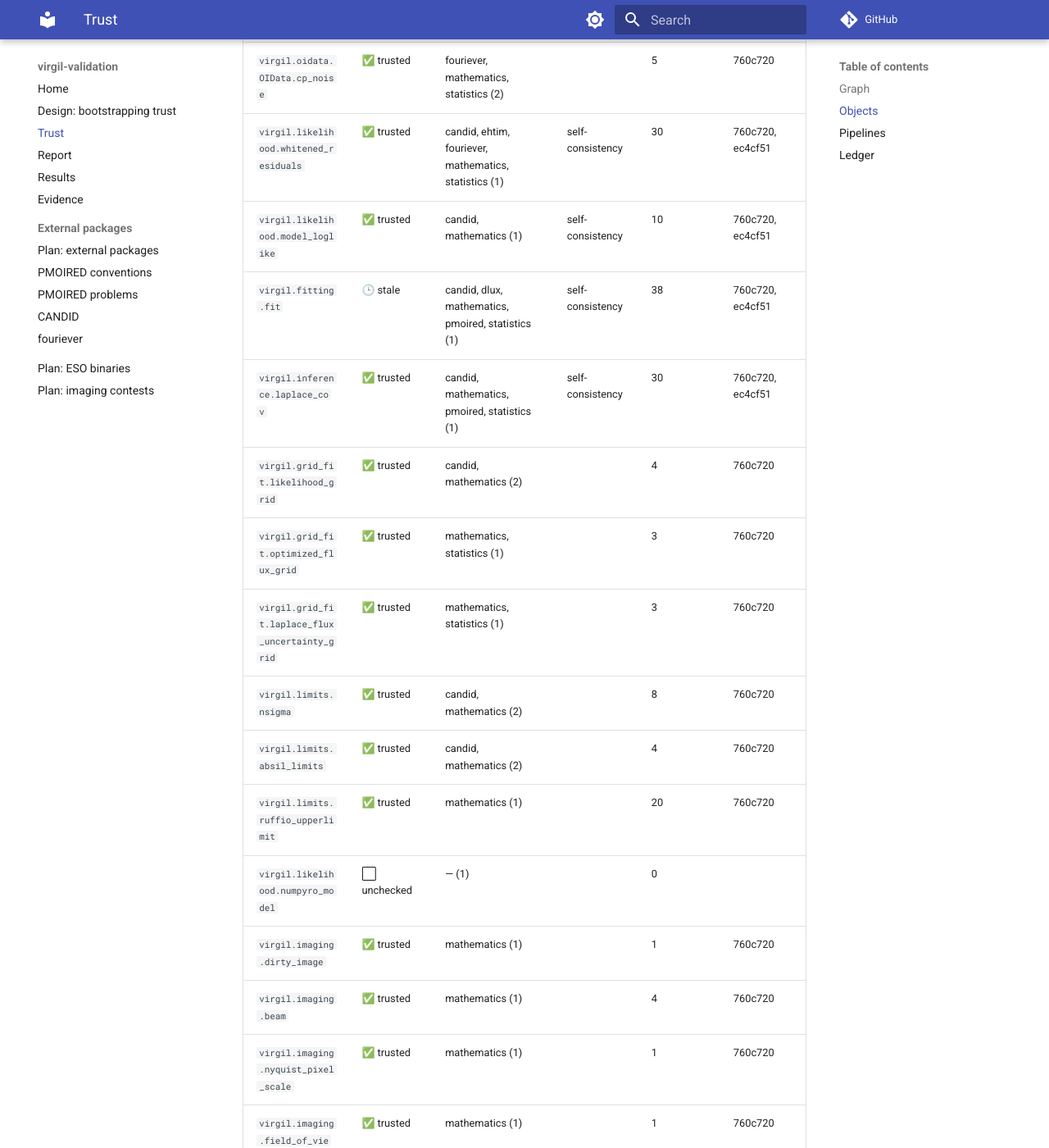
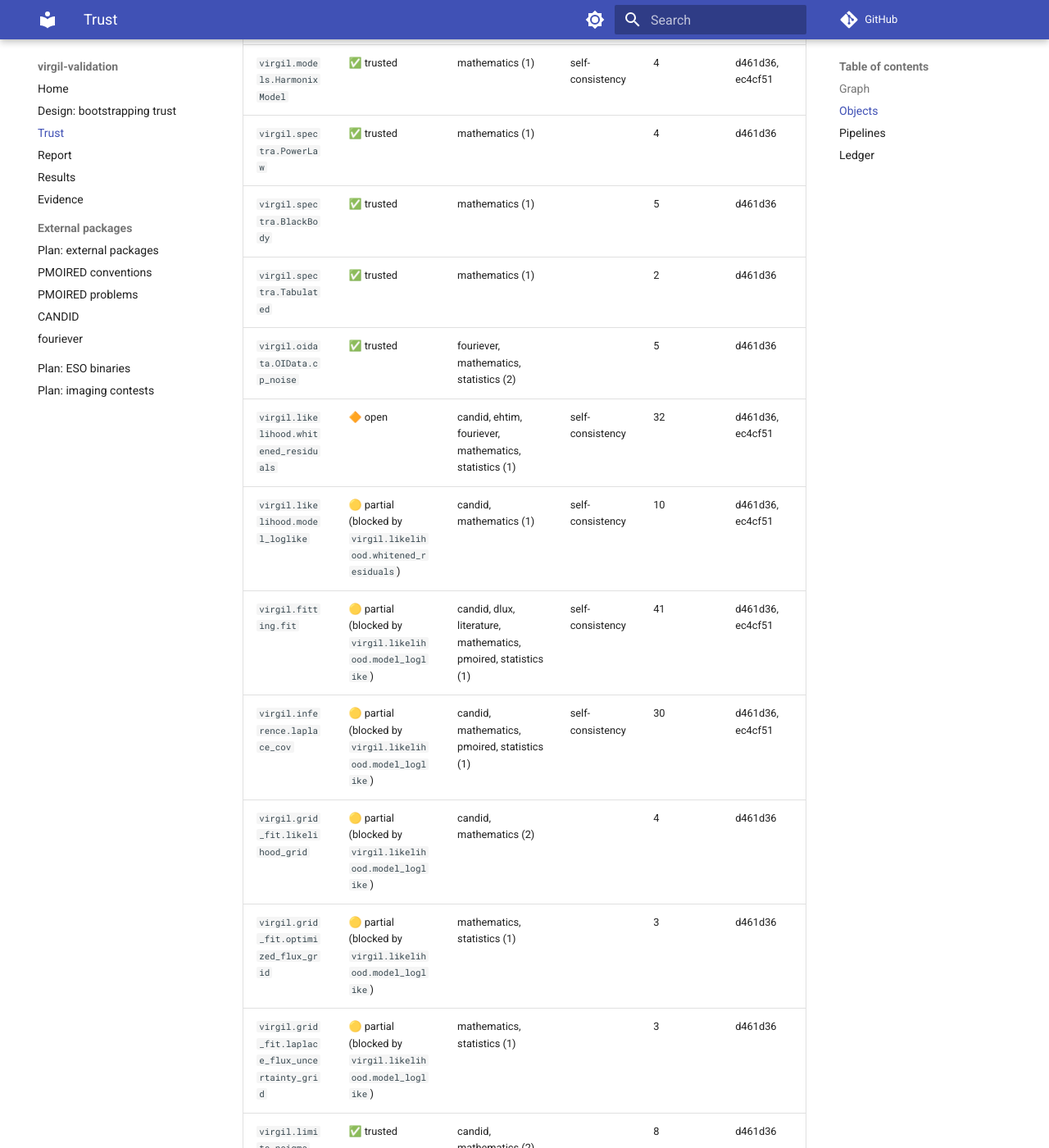
Before and after one commit to benjaminpope/virgil-validation, an MkDocs documentation site: the page built from docs/trust.md, in a window 1280 px wide and 1400 px high, scrolled down 3164 px. Shown: the whole window at 82% size. Built offline with MkDocs 1.6.1 and Material for MkDocs 9.7.7, drawn with Linux system fonts in a browser that asks for light colours; comment, search, counter and statistics services are not loaded; some of the changed text lies outside the part shown.

Commit message:
Pin virgil d461d36 (virgil#171 changed fitting.fit); regenerate evidence
Co-Authored-By: Claude Opus 5.5 <noreply@anthropic.com>

```diff
--- a/docs/trust.md
+++ b/docs/trust.md
@@ -2,10 +2,10 @@
 
 <!-- Generated by scripts/trust.py from trust/graph.yml, trust/ledger.yml and the evidence. Do not edit. -->
 
-- Evidence from local on 2026-10-05T00:47:20+00:00, virgil `760c7209ea`
+- Evidence from local on 2026-10-05T00:58:36+00:00, virgil `d461d361fe`
 - Evidence from virgil-ci on 2026-10-04T03:34:49+00:00, virgil `ec4cf51530` ([run](https://github.com/benjaminpope/virgil/actions/runs/37173979477))
 
-Statuses: ✅ trusted 64, 🕒 stale 1, ⬜ unchecked 4.
+Statuses: ✅ trusted 56, 🟡 partial 8, 🔶 open 1, ⬜ unchecked 4.
 
 A node is **trusted** when it passes checks against enough distinct strong roots
 (mathematics, standards, statistics, literature, or a trusted package) and every
@@ -134,74 +134,74 @@ flowchart BT
 
 | object | status | strong roots (needed) | weak | tests | evidence on virgil |
 | --- | --- | --- | --- | --- | --- |
-| `virgil.oifits.read_oifits` | ✅ trusted | mathematics, pmoired, standards (2) |  | 16 | 760c720 |
-| `virgil.oidata.OIData` | ✅ trusted | mathematics, standards (1) | self-consistency | 16 | 760c720, ec4cf51 |
-| `virgil.oidata.find_uv_grid` | ✅ trusted | mathematics (1) |  | 3 | 760c720 |
-| `virgil.coverage.vlti_oidata` | ✅ trusted | standards (1) |  | 1 | 760c720 |
+| `virgil.oifits.read_oifits` | ✅ trusted | literature, mathematics, pmoired, standards (2) |  | 20 | d461d36 |
+| `virgil.oidata.OIData` | ✅ trusted | literature, mathematics, standards (1) | self-consistency | 20 | d461d36, ec4cf51 |
+| `virgil.oidata.find_uv_grid` | ✅ trusted | mathematics (1) |  | 3 | d461d36 |
+| `virgil.coverage.vlti_oidata` | ✅ trusted | standards (1) |  | 1 | d461d36 |
 | `virgil.amigo.load_oi_data` | ⬜ unchecked | — (1) |  | 0 |  |
-| `virgil.models.PointSource` | ✅ trusted | candid, mathematics, pmoired (1) |  | 13 | 760c720 |
-| `virgil.models.GaussianDisk` | ✅ trusted | mathematics, pmoired (1) |  | 13 | 760c720 |
-| `virgil.models.EllipticalGaussian` | ✅ trusted | mathematics, pmoired (1) |  | 14 | 760c720 |
-| `virgil.models.UniformDisk` | ✅ trusted | candid, mathematics, pmoired (1) |  | 18 | 760c720, ec4cf51 |
-| `virgil.models.ModulatedGaussianRim` | ✅ trusted | mathematics, pmoired (2) |  | 17 | 760c720, ec4cf51 |
-| `virgil.models.GaussianArc` | ✅ trusted | mathematics (1) |  | 4 | 760c720 |
-| `virgil.models.BinaryModelCartesian` | ✅ trusted | mathematics, pmoired (2) |  | 4 | 760c720 |
-| `virgil.models.BinaryModelAngular` | ✅ trusted | mathematics, pmoired (1) |  | 3 | 760c720 |
-| `virgil.models.Image` | ✅ trusted | ehtim, mathematics, standards (1) |  | 7 | 760c720, ec4cf51 |
-| `virgil.models.Image.model_on_grid` | ✅ trusted | mathematics (1) | self-consistency | 9 | 760c720, ec4cf51 |
-| `virgil.models.Image.from_model` | ✅ trusted | mathematics (1) |  | 1 | 760c720 |
-| `virgil.models.SourceModel.render` | ✅ trusted | mathematics, standards (1) | self-consistency | 18 | 760c720, ec4cf51 |
-| `virgil.models.Resolved` | ✅ trusted | mathematics, pmoired (1) |  | 3 | 760c720 |
-| `virgil.models.Rotated` | ✅ trusted | mathematics (1) |  | 4 | 760c720 |
-| `virgil.models.System` | ✅ trusted | candid, dlux, mathematics, pmoired, standards (1) |  | 26 | 760c720 |
-| `virgil.models.GravityDarkenedStar` | ✅ trusted | golden:dholakia, mathematics (1) |  | 3 | 760c720, ec4cf51 |
-| `virgil.models.cvis_limb_darkened_disk` | ✅ trusted | mathematics (1) |  | 5 | 760c720 |
-| `virgil.models.LimbDarkenedDisk` | ✅ trusted | mathematics (1) |  | 22 | 760c720 |
-| `virgil.models.QuadraticLimbDarkenedDisk` | ✅ trusted | literature, mathematics, pmoired, standards (1) |  | 11 | 760c720 |
-| `virgil.models.SquareRootLimbDarkenedDisk` | ✅ trusted | literature, mathematics, pmoired (1) |  | 8 | 760c720 |
-| `virgil.models.FlaredDiskGaussian` | ✅ trusted | mathematics (1) |  | 4 | 760c720 |
-| `virgil.models.FlaredDiskHG` | ✅ trusted | mathematics (1) |  | 5 | 760c720 |
-| `virgil.models.FlaredDiskPowerLaw` | ✅ trusted | mathematics (1) |  | 5 | 760c720 |
-| `virgil.models.HarmonixModel` | ✅ trusted | mathematics (1) | self-consistency | 4 | 760c720, ec4cf51 |
-| `virgil.spectra.PowerLaw` | ✅ trusted | mathematics (1) |  | 4 | 760c720 |
-| `virgil.spectra.BlackBody` | ✅ trusted | mathematics (1) |  | 5 | 760c720 |
-| `virgil.spectra.Tabulated` | ✅ trusted | mathematics (1) |  | 2 | 760c720 |
-| `virgil.oidata.OIData.cp_noise` | ✅ trusted | fouriever, mathematics, statistics (2) |  | 5 | 760c720 |
-| `virgil.likelihood.whitened_residuals` | ✅ trusted | candid, ehtim, fouriever, mathematics, statistics (1) | self-consistency | 30 | 760c720, ec4cf51 |
-| `virgil.likelihood.model_loglike` | ✅ trusted | candid, mathematics (1) | self-consistency | 10 | 760c720, ec4cf51 |
-| `virgil.fitting.fit` | 🕒 stale | candid, dlux, mathematics, pmoired, statistics (1) | self-consistency | 38 | 760c720, ec4cf51 |
-| `virgil.inference.laplace_cov` | ✅ trusted | candid, mathematics, pmoired, statistics (1) | self-consistency | 30 | 760c720, ec4cf51 |
-| `virgil.grid_fit.likelihood_grid` | ✅ trusted | candid, mathematics (2) |  | 4 | 760c720 |
-| `virgil.grid_fit.optimized_flux_grid` | ✅ trusted | mathematics, statistics (1) |  | 3 | 760c720 |
-| `virgil.grid_fit.laplace_flux_uncertainty_grid` | ✅ trusted | mathematics, statistics (1) |  | 3 | 760c720 |
-| `virgil.limits.nsigma` | ✅ trusted | candid, mathematics (2) |  | 8 | 760c720 |
-| `virgil.limits.absil_limits` | ✅ trusted | candid, mathematics (2) |  | 4 | 760c720 |
-| `virgil.limits.ruffio_upperlimit` | ✅ trusted | mathematics (1) |  | 20 | 760c720 |
+| `virgil.models.PointSource` | ✅ trusted | candid, mathematics, pmoired (1) |  | 13 | d461d36 |
+| `virgil.models.GaussianDisk` | ✅ trusted | mathematics, pmoired (1) |  | 13 | d461d36 |
+| `virgil.models.EllipticalGaussian` | ✅ trusted | mathematics, pmoired (1) |  | 14 | d461d36 |
+| `virgil.models.UniformDisk` | ✅ trusted | candid, mathematics, pmoired (1) |  | 18 | d461d36, ec4cf51 |
+| `virgil.models.ModulatedGaussianRim` | ✅ trusted | mathematics, pmoired (2) |  | 17 | d461d36, ec4cf51 |
+| `virgil.models.GaussianArc` | ✅ trusted | mathematics (1) |  | 4 | d461d36 |
+| `virgil.models.BinaryModelCartesian` | ✅ trusted | mathematics, pmoired (2) |  | 4 | d461d36 |
+| `virgil.models.BinaryModelAngular` | ✅ trusted | mathematics, pmoired (1) |  | 3 | d461d36 |
+| `virgil.models.Image` | ✅ trusted | ehtim, mathematics, standards (1) |  | 7 | d461d36, ec4cf51 |
+| `virgil.models.Image.model_on_grid` | ✅ trusted | mathematics (1) | self-consistency | 9 | d461d36, ec4cf51 |
+| `virgil.models.Image.from_model` | ✅ trusted | mathematics (1) |  | 1 | d461d36 |
+| `virgil.models.SourceModel.render` | ✅ trusted | mathematics, standards (1) | self-consistency | 18 | d461d36, ec4cf51 |
+| `virgil.models.Resolved` | ✅ trusted | mathematics, pmoired (1) |  | 3 | d461d36 |
+| `virgil.models.Rotated` | ✅ trusted | mathematics (1) |  | 4 | d461d36 |
+| `virgil.models.System` | ✅ trusted | candid, dlux, mathematics, pmoired, standards (1) |  | 26 | d461d36 |
+| `virgil.models.GravityDarkenedStar` | ✅ trusted | golden:dholakia, mathematics (1) |  | 3 | d461d36, ec4cf51 |
+| `virgil.models.cvis_limb_darkened_disk` | ✅ trusted | mathematics (1) |  | 5 | d461d36 |
+| `virgil.models.LimbDarkenedDisk` | ✅ trusted | mathematics (1) |  | 22 | d461d36 |
+| `virgil.models.QuadraticLimbDarkenedDisk` | ✅ trusted | literature, mathematics, pmoired, standards (1) |  | 11 | d461d36 |
+| `virgil.models.SquareRootLimbDarkenedDisk` | ✅ trusted | literature, mathematics, pmoired (1) |  | 8 | d461d36 |
+| `virgil.models.FlaredDiskGaussian` | ✅ trusted | mathematics (1) |  | 4 | d461d36 |
+| `virgil.models.FlaredDiskHG` | ✅ trusted | mathematics (1) |  | 5 | d461d36 |
+| `virgil.models.FlaredDiskPowerLaw` | ✅ trusted | mathematics (1) |  | 5 | d461d36 |
+| `virgil.models.HarmonixModel` | ✅ trusted | mathematics (1) | self-consistency | 4 | d461d36, ec4cf51 |
+| `virgil.spectra.PowerLaw` | ✅ trusted | mathematics (1) |  | 4 | d461d36 |
+| `virgil.spectra.BlackBody` | ✅ trusted | mathematics (1) |  | 5 | d461d36 |
+| `virgil.spectra.Tabulated` | ✅ trusted | mathematics (1) |  | 2 | d461d36 |
+| `virgil.oidata.OIData.cp_noise` | ✅ trusted | fouriever, mathematics, statistics (2) |  | 5 | d461d36 |
+| `virgil.likelihood.whitened_residuals` | 🔶 open | candid, ehtim, fouriever, mathematics, statistics (1) | self-consistency | 32 | d461d36, ec4cf51 |
+| `virgil.likelihood.model_loglike` | 🟡 partial (blocked by `virgil.likelihood.whitened_residuals`) | candid, mathematics (1) | self-consistency | 10 | d461d36, ec4cf51 |
+| `virgil.fitting.fit` | 🟡 partial (blocked by `virgil.likelihood.model_loglike`) | candid, dlux, literature, mathematics, pmoired, statistics (1) | self-consistency | 41 | d461d36, ec4cf51 |
+| `virgil.inference.laplace_cov` | 🟡 partial (blocked by `virgil.likelihood.model_loglike`) | candid, mathematics, pmoired, statistics (1) | self-consistency | 30 | d461d36, ec4cf51 |
+| `virgil.grid_fit.likelihood_grid` | 🟡 partial (blocked by `virgil.likelihood.model_loglike`) | candid, mathematics (2) |  | 4 | d461d36 |
+| `virgil.grid_fit.optimized_flux_grid` | 🟡 partial (blocked by `virgil.likelihood.model_loglike`) | mathematics, statistics (1) |  | 3 | d461d36 |
+| `virgil.grid_fit.laplace_flux_uncertainty_grid` | 🟡 partial (blocked by `virgil.likelihood.model_loglike`) | mathematics, statistics (1) |  | 3 | d461d36 |
+| `virgil.limits.nsigma` | ✅ trusted | candid, mathematics (2) |  | 8 | d461d36 |
+| `virgil.limits.absil_limits` | 🟡 partial (blocked by `virgil.likelihood.model_loglike`) | candid, mathematics (2) |  | 4 | d461d36 |
+| `virgil.limits.ruffio_upperlimit` | 🟡 partial (blocked by `virgil.grid_fit.optimized_flux_grid`, `virgil.grid_fit.laplace_flux_uncertainty_grid`) | mathematics (1) |  | 20 | d461d36 |
 | `virgil.likelihood.numpyro_model` | ⬜ unchecked | — (1) |  | 0 |  |
-| `virgil.imaging.dirty_image` | ✅ trusted | mathematics (1) |  | 1 | 760c720 |
-| `virgil.imaging.beam` | ✅ trusted | mathematics (1) |  | 4 | 760c720 |
-| `virgil.imaging.nyquist_pixel_scale` | ✅ trusted | mathematics (1) |  | 1 | 760c720 |
-| `virgil.imaging.field_of_view` | ✅ trusted | mathematics (1) |  | 1 | 760c720 |
-| `virgil.imaging.convolve_beam` | ✅ trusted | mathematics (1) |  | 3 | 760c720 |
-| `virgil.imaging.TSV` | ✅ trusted | ehtim, mpol (1) |  | 4 | 760c720 |
-| `virgil.imaging.TV` | ✅ trusted | ehtim, mpol (1) |  | 4 | 760c720 |
-| `virgil.imaging.MaxEntropy` | ✅ trusted | ehtim, mpol (1) |  | 3 | 760c720 |
-| `virgil.imaging.Laplacian` | ✅ trusted | mathematics (1) |  | 2 | 760c720 |
-| `virgil.imaging.StarletL1` | ✅ trusted | mathematics (1) |  | 6 | 760c720 |
-| `virgil.imaging.LogSum` | ✅ trusted | mathematics (1) |  | 2 | 760c720 |
+| `virgil.imaging.dirty_image` | ✅ trusted | mathematics (1) |  | 1 | d461d36 |
+| `virgil.imaging.beam` | ✅ trusted | mathematics (1) |  | 4 | d461d36 |
+| `virgil.imaging.nyquist_pixel_scale` | ✅ trusted | mathematics (1) |  | 1 | d461d36 |
+| `virgil.imaging.field_of_view` | ✅ trusted | mathematics (1) |  | 1 | d461d36 |
+| `virgil.imaging.convolve_beam` | ✅ trusted | mathematics (1) |  | 3 | d461d36 |
+| `virgil.imaging.TSV` | ✅ trusted | ehtim, mpol (1) |  | 4 | d461d36 |
+| `virgil.imaging.TV` | ✅ trusted | ehtim, mpol (1) |  | 4 | d461d36 |
+| `virgil.imaging.MaxEntropy` | ✅ trusted | ehtim, mpol (1) |  | 3 | d461d36 |
+| `virgil.imaging.Laplacian` | ✅ trusted | mathematics (1) |  | 2 | d461d36 |
+| `virgil.imaging.StarletL1` | ✅ trusted | mathematics (1) |  | 6 | d461d36 |
+| `virgil.imaging.LogSum` | ✅ trusted | mathematics (1) |  | 2 | d461d36 |
 | `virgil.imaging.l_curve` | ⬜ unchecked | — (1) |  | 0 |  |
 | `virgil._elr` | ✅ trusted | golden:dholakia, mathematics (1) |  | 22 | ec4cf51 |
-| `crosscheck` | ✅ trusted | standards (1) |  | 1 | 760c720 |
-| `crosscheck.sky` | ✅ trusted | mathematics (1) |  | 2 | 760c720 |
-| `crosscheck.limb` | ✅ trusted | literature, mathematics (1) |  | 14 | 760c720 |
-| `crosscheck.nrm` | ✅ trusted | dlux, mathematics (1) |  | 6 | 760c720 |
-| `external_bridge` | ✅ trusted | standards (1) |  | 1 | 760c720 |
-| `external_bridge.pmoired_models` | ✅ trusted | mathematics, pmoired (1) |  | 15 | 760c720 |
-| `evidence` | ✅ trusted | standards (1) |  | 4 | 760c720 |
-| `pmoired` | ✅ trusted | mathematics (1) |  | 5 | 760c720 |
-| `candid` | ✅ trusted | mathematics (1) |  | 2 | 760c720 |
-| `external_bridge.candid_bridge` | ✅ trusted | candid, mathematics (1) |  | 1 | 760c720 |
-| `external_bridge.fouriever_worker` | ✅ trusted | fouriever, mathematics (1) |  | 1 | 760c720 |
+| `crosscheck` | ✅ trusted | standards (1) |  | 1 | d461d36 |
+| `crosscheck.sky` | ✅ trusted | mathematics (1) |  | 2 | d461d36 |
+| `crosscheck.limb` | ✅ trusted | literature, mathematics (1) |  | 14 | d461d36 |
+| `crosscheck.nrm` | ✅ trusted | dlux, mathematics (1) |  | 6 | d461d36 |
+| `external_bridge` | ✅ trusted | standards (1) |  | 1 | d461d36 |
+| `external_bridge.pmoired_models` | ✅ trusted | mathematics, pmoired (1) |  | 15 | d461d36 |
+| `evidence` | ✅ trusted | standards (1) |  | 4 | d461d36 |
+| `pmoired` | ✅ trusted | mathematics (1) |  | 5 | d461d36 |
+| `candid` | ✅ trusted | mathematics (1) |  | 2 | d461d36 |
+| `external_bridge.candid_bridge` | ✅ trusted | candid, mathematics (1) |  | 1 | d461d36 |
+| `external_bridge.fouriever_worker` | ✅ trusted | fouriever, mathematics (1) |  | 1 | d461d36 |
 | `fouriever` | ⬜ unchecked | — (1) |  | 1 |  |
 
 ## Pipelines
@@ -210,11 +210,12 @@ End-to-end chains, validated when their own evidence passes and every step is tr
 
 | pipeline | status | roots | tests | steps not yet trusted |
 | --- | --- | --- | --- | --- |
-| **synthetic-vlti-fit**: Simulated VLTI data, OIFITS to fitted parameters and uncertainties | 🟡 end-to-end only | mathematics, statistics | 13 | `virgil.fitting.fit` |
-| **dlux-masking-fit**: Aperture-masking images from dLux, calibrated and fitted | 🟡 end-to-end only | dlux | 4 | `virgil.fitting.fit` |
-| **pmoired-identical-fits**: The same files fitted by virgil and PMOIRED | 🟡 end-to-end only | pmoired, statistics | 8 | `virgil.fitting.fit` |
+| **synthetic-vlti-fit**: Simulated VLTI data, OIFITS to fitted parameters and uncertainties | 🟡 end-to-end only | mathematics, statistics | 13 | `virgil.likelihood.whitened_residuals`, `virgil.fitting.fit`, `virgil.inference.laplace_cov` |
+| **dlux-masking-fit**: Aperture-masking images from dLux, calibrated and fitted | 🟡 end-to-end only | dlux | 4 | `virgil.fitting.fit`, `virgil.inference.laplace_cov` |
+| **pmoired-identical-fits**: The same files fitted by virgil and PMOIRED | 🟡 end-to-end only | pmoired, statistics | 8 | `virgil.fitting.fit`, `virgil.inference.laplace_cov` |
 | **rml-imaging**: Regularised image reconstruction against eht-imaging or MPoL on the same data | ⬜ planned | — | 0 | `virgil.fitting.fit` |
-| **published-binary**: Reproduce published binary detections from the authors' archival data | ⬜ planned | — | 0 | `virgil.fitting.fit` |
+| **contest-imaging**: Blind images from the SPIE imaging contests' data, against the published entries and truths | ⬜ planned | — | 0 | `virgil.imaging.l_curve`, `virgil.fitting.fit` |
+| **published-binary**: Reproduce published binary detections from the authors' archival data | ⬜ planned | — | 0 | `virgil.grid_fit.likelihood_grid`, `virgil.fitting.fit`, `virgil.inference.laplace_cov`, `virgil.limits.absil_limits` |
 
 ## Ledger
 
@@ -235,6 +236,8 @@ Every mismatch found, and its ruling: `virgil`, `external:<package>`, `definitio
 | D2 | definition | documented | Modulated rims differ between virgil and PMOIRED (blurred modulated ring vs modulated profile) | mathematics (our quadrature of each definition) |  |
 | D3 | definition | documented | PMOIRED treats closure phases as independent; virgil whitens them as a correlated group | statistics (200-draw pulls with both noise models) |  |
 | D4 | definition | documented | PMOIRED reports uncertainties scaled by sqrt(reduced chi-squared) | PMOIRED's documentation (normalized uncertainties) |  |
+| F10 | virgil | fixed | OIData rejects OIFITS whose OI_T3 and OI_VIS2 use different INSNAMEs (identical wavelengths) or reversed baselines | standards (OIFITS v1/v2 link each table to OI_WAVELENGTH by INSNAME; nothing requires T3 and VIS2 to share one) | [167](https://github.com/benjaminpope/virgil/pull/167) |
+| F11 | virgil | open | chi-squared of correlated (4+ telescope) closure phases jumps where a residual crosses ±π | mathematics (a likelihood must be continuous in the model parameters; the 3-telescope path is) |  |
 | D5 | definition | documented | CANDID's and fouriever's closure-phase residual is the plain phase difference; virgil's is the chord 2 sin(delta/2) | mathematics (both chi-squareds computed independently); equal on V2-only files to 1e-7 |  |
 | D6 | definition | documented | With unequal closure-phase errors in a group, fouriever uses r^T C^+ r and virgil r^T D^-1/2 R^+ D^-1/2 r (different generalised inverses of the singular C) | mathematics (each form written independently, 1e-12); statistics (on closures of baseline-phase noise virgil's form is closer to the nominal chi-squared, e.g. 2.94 vs 2.75 against 3) |  |
 | P1 | external:pmoired | to-raise | PMOIRED setupFit(auto=True) gives NaN models on files with few channels | mathematics (finite models expected) |  |
```
Also changed, not shown: other parts of docs/trust.md (+8 -8 lines), 2 other files.
